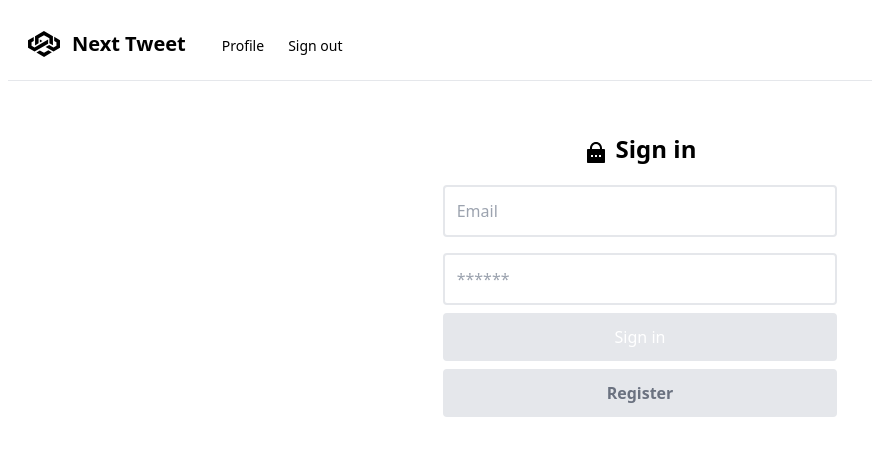
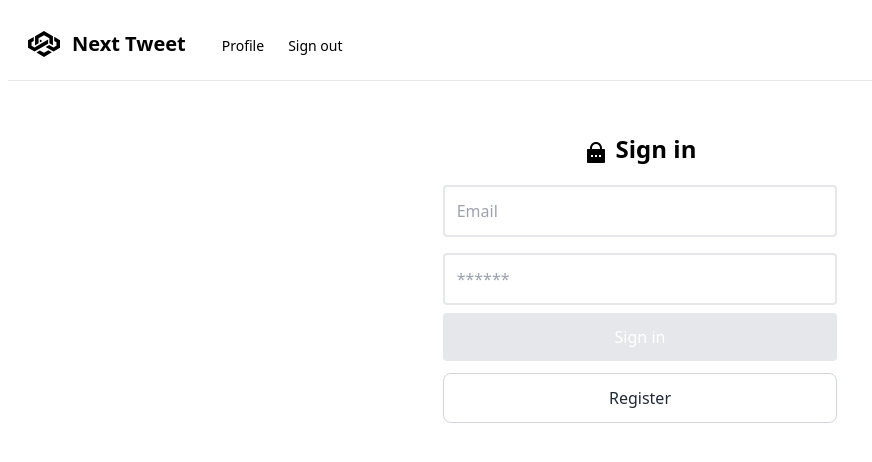
Before and after one commit to yse-yoo/next_tweet_2023_ig22, a Next.js app in the folder client/: page /auth/login in a window 1280 px wide. Shown: the top 462 px of the page, without its empty margins (0-872 px from the left). Built offline with nearby package versions, Linux system fonts and the light colour scheme.

Commit message:
add LinkButton

```diff
--- a/client/app/auth/login/page.tsx
+++ b/client/app/auth/login/page.tsx
@@ -10,6 +10,7 @@ import FormError from "@/app/components/FormError";
 import UserContext from "@/app/context/UserContext";
 import Loading from "@/app/components/Loading";
 import ClickButton from "@/app/components/ClickButton";
+import LinkButton from "@/app/components/LinkButton";
 
 const LoginPage = () => {
     const { setUser } = useContext(UserContext);
@@ -81,17 +82,10 @@ const LoginPage = () => {
                             disabled={disabled()}
                         />
 
-                        <Link
+                        <LinkButton
                             href="/auth/regist"
-                            className="
-                            flex justify-center
-                          bg-gray-200 hover:bg-gray-300
-                          text-gray-500 font-bold
-                          py-3 px-4
-                          rounded
-                         ">
-                            Register
-                        </Link>
+                            label="Register"
+                        />
                     </div>
             }
         </div>
--- /dev/null
+++ b/client/app/components/LinkButton.tsx
@@ -0,0 +1,24 @@
+import Link from "next/link";
+
+interface LinkButtonProps {
+    href: string;
+    label: string;
+    className?: string;
+}
+
+const LinkButton = ({ href, label, className }: LinkButtonProps) => {
+    className ??= `flex justify-center py-3 my-1
+                    border border-gray-300
+                    text-gray-800 bg-white
+                    hover:bg-gray-100
+                    rounded-lg`;
+    return (
+        <Link
+            href={href}
+            className={className}>
+            {label}
+        </Link>
+    );
+}
+
+export default LinkButton;
```
